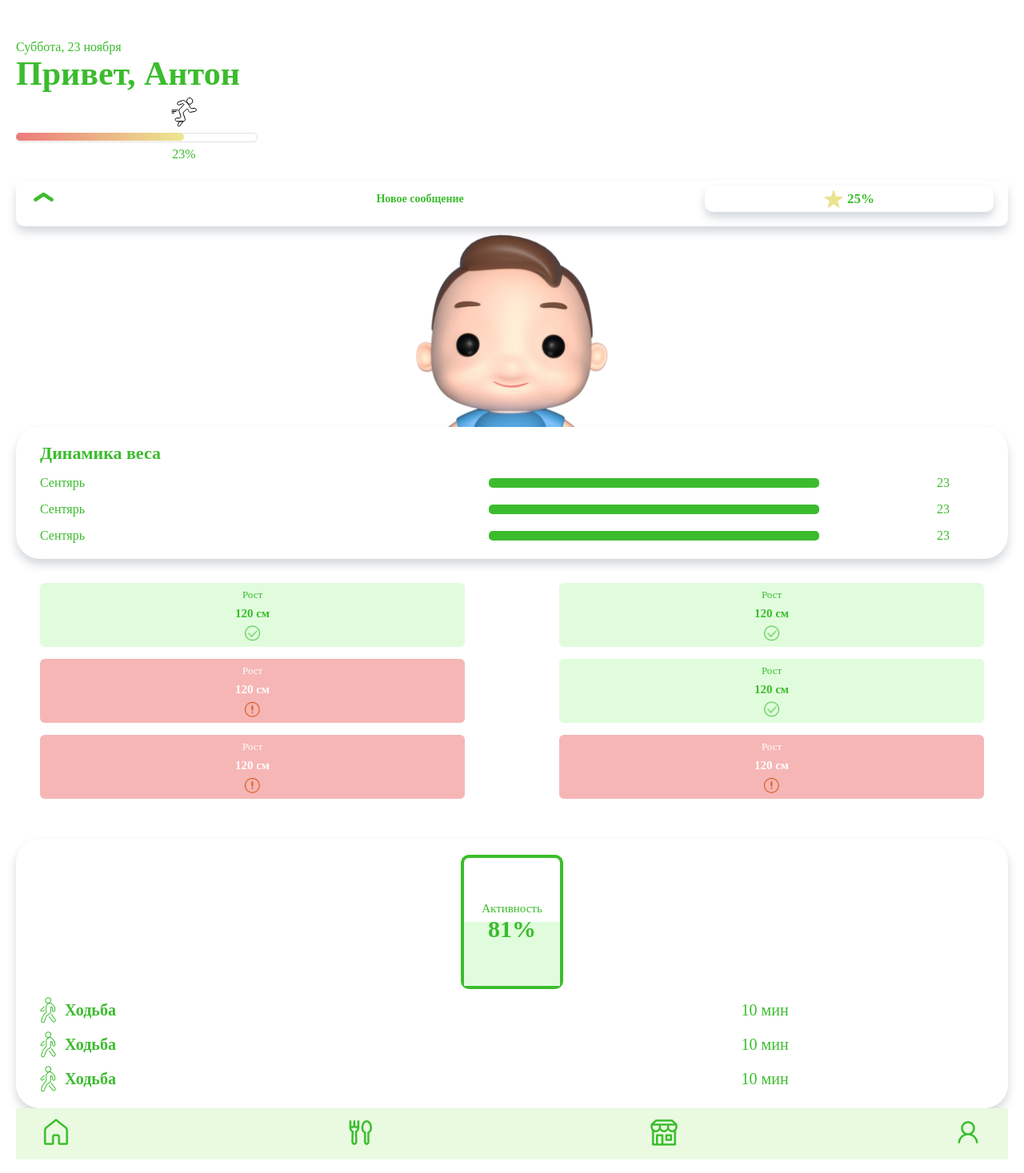
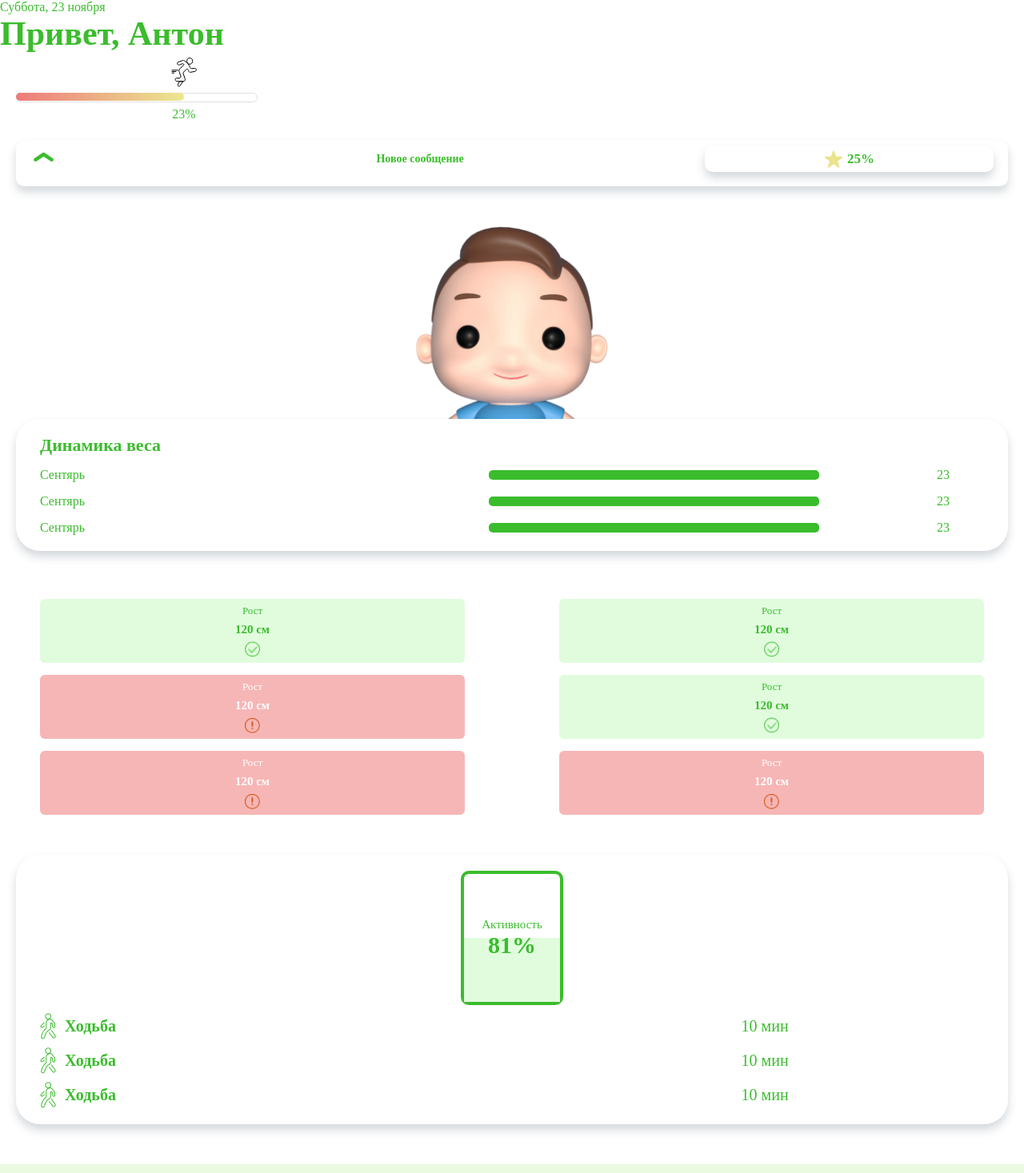
Before and after one commit to cruciffix/medscript, a Next.js app: page / in a window 1280 px wide. Shown: the top 1467 px of the page at 80% size. Built offline with nearby package versions, Linux system fonts and the light colour scheme.

Commit message:
добавлены отступы

```diff
--- a/app/assets/Footer.module.css
+++ b/app/assets/Footer.module.css
@@ -1,9 +1,12 @@
 /* Привет, Антон */
 .footerWrapper {
-    padding: 10px 30px;
+    width: 100%;
+
+    margin: 0;
+    padding: 10px 0;
 
     display: flex;
-    justify-content: space-between;
+    justify-content: space-evenly;
 
     background-color: #e9fae0;
 }
--- a/app/assets/ProgressLine.module.css
+++ b/app/assets/ProgressLine.module.css
@@ -71,7 +71,6 @@
 .ratingAndMessage {
     position: relative;
 
-    margin: 0 0 0 0;
     padding: 6px 18px 18px 18px;
 
     /* align-items: flex-start; */
@@ -294,7 +293,7 @@
 .analytics {
     width: 100%;
 
-    margin: 50px 0;
+    margin-top: 80px;
 }
 
 .analyticsWrapper {
@@ -450,7 +449,7 @@
     width: 100%;
     height: 200px;
 
-    margin-top: 10px;
+    margin-top: 20px;
     padding-top: 10px;
 
     display: flex;
@@ -655,7 +654,6 @@
 
 /* doodDiaryProgress */
 .foodDiaryProgress {
-    margin-top: 30px;
 }
 
 .resultBZUWrapper {
@@ -727,7 +725,7 @@
     width: 100%;
 
     display: flex;
-    justify-content: space-evenly;
+    justify-content: space-between;
 }
 
 .filter, .currency {
--- a/app/components/Footer.js
+++ b/app/components/Footer.js
@@ -2,7 +2,7 @@ import Link from "next/link";
 import styles from "@/app/assets/Footer.module.css";
 const Footer = () => {
     return (
-        <footer>
+        <footer className="marginVertivalBetweenSections">
             <div className={styles.footerWrapper}>
                 <Link href="/">
                     <img
--- a/app/globals.css
+++ b/app/globals.css
@@ -1,3 +1,18 @@
-.margin {
-    margin: 50px 20px 0 20px;
+
+
+* {
+    margin: 0;
+    padding: 0;
 }
+
+.marginHorizontal {
+    margin: 0 20px;
+}
+
+.marginVertivalBetweenSections {
+    margin-top: 50px;
+}
+
+.paddingInnerBlock {
+    padding: 6px 18px 18px 18px;
+}
--- a/app/layout.js
+++ b/app/layout.js
@@ -11,7 +11,7 @@ function LayoutContext({ children }) {
 
     return (
         <html lang="en">
-            <body className="margin">
+            <body>
                 {showDefaultHeader && <Header />}
                 {children}
                 <Footer />
--- a/app/page.js
+++ b/app/page.js
@@ -68,8 +68,8 @@ export default function Home() {
         run(70);
     }, []);
     return (
-        <>
-            <div className={styles.line} ref={progressLine}>
+        <div className="marginHorizontal">
+            <div className={`${styles.line}`} ref={progressLine}>
                 <div className={styles.unerline}></div>
 
                 <div className={styles.runner} ref={runnerRef}>
@@ -78,7 +78,7 @@ export default function Home() {
                 </div>
             </div>
 
-            <div className={styles.ratingAndMessage}>
+            <div className={`marginVertivalBetweenSections ${styles.ratingAndMessage}`}>
                 <div className={styles.ratingInfoWrapper}>
                     <div
                         className={`${styles.generalStyleRatingMessage} ${styles.newMessageColumn}`}
@@ -136,7 +136,7 @@ export default function Home() {
             </div>
             {/* END ratingAndMessage */}
 
-            <div className={styles.avatarAndweightDynamics}>
+            <div className={`marginVertivalBetweenSections ${styles.avatarAndweightDynamics}`}>
                 <div className={styles.avatarWrapper}>
                     <img className={styles.avatar} src="/assets/avatar.png" />
                 </div>
@@ -201,7 +201,7 @@ export default function Home() {
             </div>
             {/* avatarAndweightDynamics */}
 
-            <div className={styles.analytics}>
+            <div className={`${styles.analytics}`}>
                 <div className={styles.analyticsWrapper}>
                     <div className={styles.analyticsRow}>
                         <div
@@ -305,7 +305,7 @@ export default function Home() {
             </div>
             {/* analytics */}
 
-            <div className={styles.activityChartAndInfo}>
+            <div className={`marginVertivalBetweenSections ${styles.activityChartAndInfo}`}>
                 <div className={styles.activityChartWrapper}>
                     <div className={styles.activityChart}>
                         <div className={styles.activityChartBg}></div>
@@ -382,6 +382,6 @@ export default function Home() {
                 </div>
             </div>
             {/* activityChartAndInfo */}
-        </>
+        </div>
     );
 }
```
Also changed, not shown: app/foodDiary/page.js (+4 -4 lines), app/shop/page.js (+5 -5 lines).
